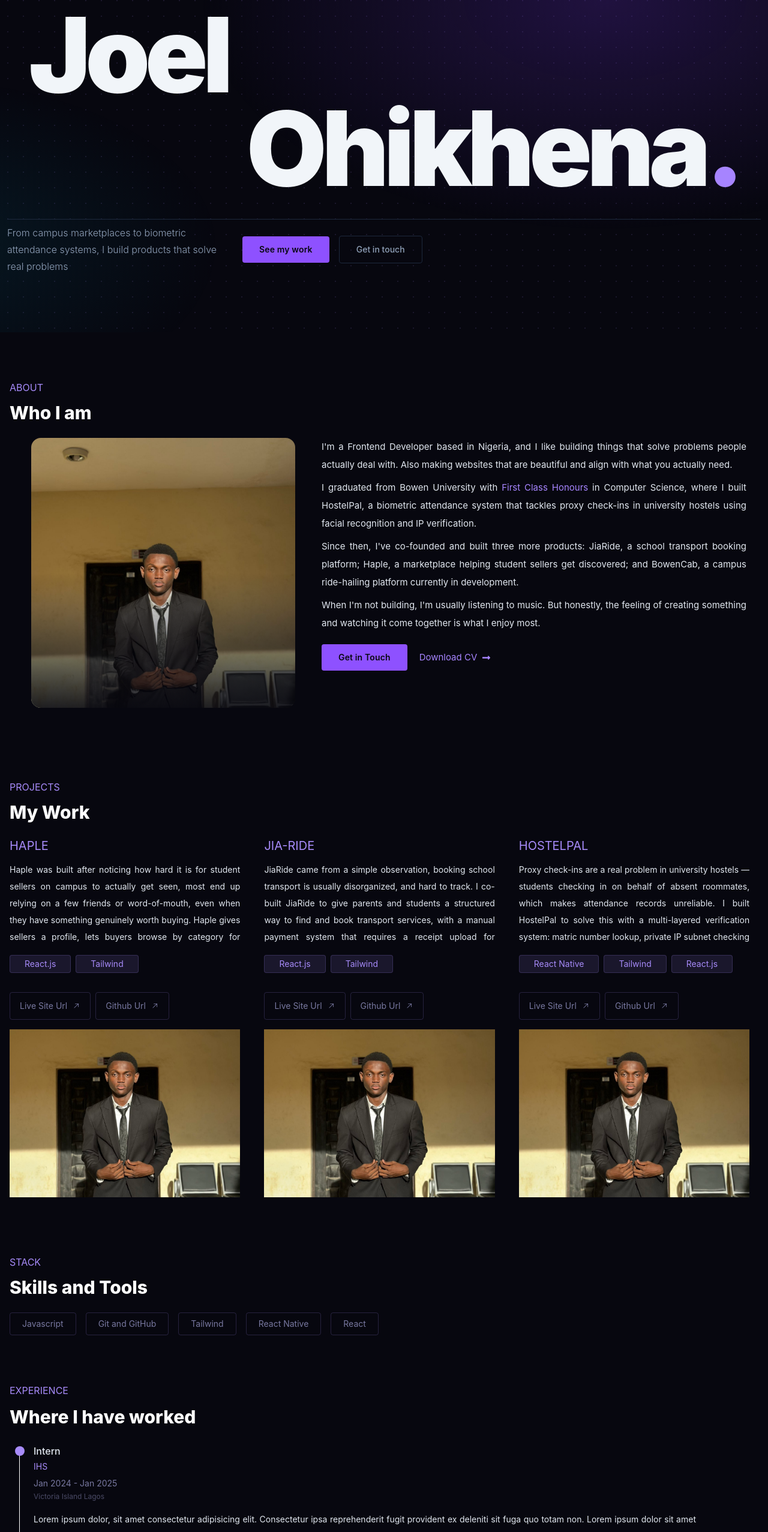
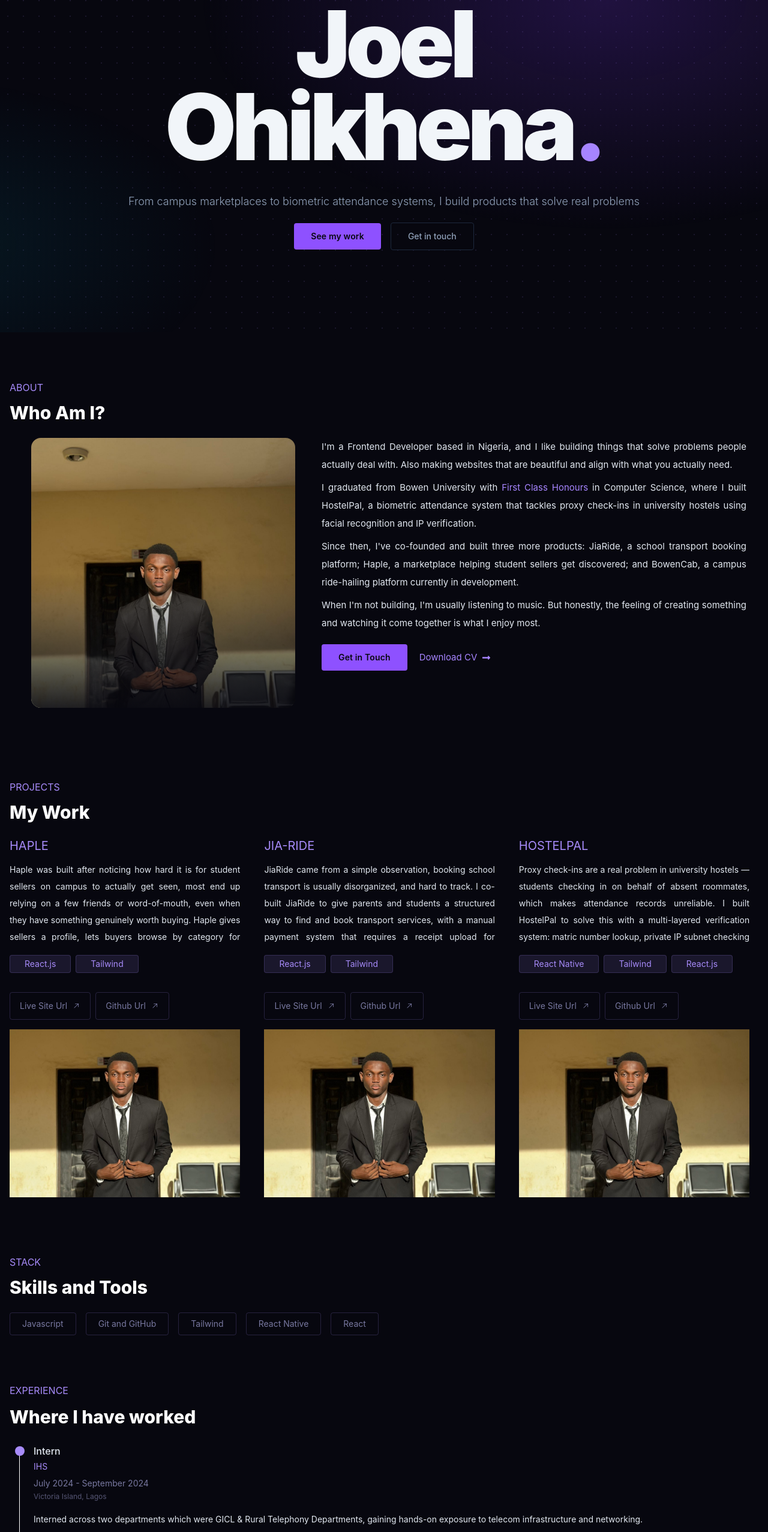
Before and after one commit to Joel1716/My-Portfolio, a React app: page / in a window 1280 px wide. Shown: the part 246-2800 px from the top of the page at 60% size. Built offline with nearby package versions, Linux system fonts and the light colour scheme; the HTML template or start-up script is replaced by a standard one.

Commit message:
NavBar made responsive

```diff
--- a/src/About.jsx
+++ b/src/About.jsx
@@ -3,9 +3,9 @@ export default function About() {
   return (
     <section className="px-4 pb-10">
       <h2>About</h2>
-      <p>Who I am</p>
+      <p>Who Am I?</p>
       <div className="grid lg:grid-cols-[1fr_1.5fr] gap-7 lg:gap-7 lg:mx-5">
-        <div className=" ax-w-100 mx-auto md:max-w-110 ">
+        <div className="max-w-100 mx-auto md:max-w-110 ">
           {/* Image Frame */}
           <div className="relative overflow-hidden rounded-2xl max-h-[450px]">
             <img
--- a/src/EachExperience.jsx
+++ b/src/EachExperience.jsx
@@ -7,9 +7,9 @@ export default function EachExperience({ experience }) {
           <h3 className="text-base font-medium">{experience.role}</h3>
           <p className="text-primary-accent">{experience.company}</p>
         </div>
-        <div className="flex flex-col gap-[0.2rem]">
-          <p className="text-fg-muted text-sm">Jan 2024 - Jan 2025</p>
-          <p className="text-fg-muted/60 text-xs">Victoria Island Lagos</p>
+        <div className="flex flex-col gap-[0.2rem] text-right lg:text-left">
+          <p className="text-fg-muted text-sm">{experience.duration}</p>
+          <p className="text-fg-muted/70 text-xs">{experience.location}</p>
         </div>
       </div>
       <ul className="space-y-3">
--- a/src/Experience.jsx
+++ b/src/Experience.jsx
@@ -5,21 +5,20 @@ export default function Experience() {
     {
       role: "Intern",
       company: "IHS",
-      duration: "Jan 2024",
-      location: "Victoria",
+      duration: "July 2024 - September 2024",
+      location: "Victoria Island, Lagos",
       actions: [
-        "Lorem ipsum dolor, sit amet consectetur adipisicing elit. Consectetur ipsa reprehenderit fugit provident ex deleniti sit fuga quo totam non. Lorem ipsum dolor sit amet consectetur adipisicing elit. Sit ipsum ea nostrum hic, soluta enim repellendus modi id. Pariatur, sapiente!",
-        "Lorem ipsum dolor, sit amet consectetur adipisicing elit. Consectetur ipsa reprehenderit fugit provident ex deleniti sit fuga quo totam non.",
+        "Interned across two departments which were GICL & Rural Telephony Departments, gaining hands-on exposure to telecom infrastructure and networking.",
+        "Documented completed project work across multiple states in Nigeria using Lepton, IHS's internal tracking software, and gained hands-on networking experience",
       ],
     },
     {
       role: "Intern",
-      company: "IHS",
-      duration: "Jan 2024",
-      location: "Victoria",
+      company: "CBNL",
+      duration: "July 2025 - September 2025",
+      location: "Lekki, Lagos",
       actions: [
-        "Lorem ipsum dolor, sit amet consectetur adipisicing elit. Consectetur ipsa reprehenderit fugit provident ex deleniti sit fuga quo totam non. Lorem ipsum dolor sit amet consectetur adipisicing elit. Sit ipsum ea nostrum hic, soluta enim repellendus modi id. Pariatur, sapiente!",
-        "Lorem ipsum dolor, sit amet consectetur adipisicing elit. Consectetur ipsa reprehenderit fugit provident ex deleniti sit fuga quo totam non.",
+        "Desgned and developed a responsive website prototype for CBNL, covering key pages including Home, About, Services, Solutions etc. Worked directly with the COO to gather requirements and incorporate feedback throughout development. The site wasn't ultimately adopted for official use, as my internship ended before the project could be finalized but the experience gave me hands-on practice",
       ],
     },
   ];
--- a/src/Home.jsx
+++ b/src/Home.jsx
@@ -12,7 +12,7 @@ export default function Home() {
   }, []);
 
   return (
-    <section className="flex flex-col relative min-h-screen overflow-hidden">
+    <section className="flex flex-col flex-1 relative min-h-screen overflow-hidden">
       <NavBar />
       <div
         ref={heroRef}
@@ -43,24 +43,24 @@ export default function Home() {
 
         <div
           className="relative z-10 mx-3 flex flex-col
-         flex-grow justify-center space-y-4 md: space-y-10"
+         flex-grow justify-center space-y-4 md: space-y-10 text-center"
         >
           <div>
-            <div className="relative z-10 inline-flex items-center gap-[0.55rem] mt-27 sm:mt-30 self-start font-mono text-[11px] tracking-[0.12em] uppercase text-slate-400 bg-[#0e0e1c]/60 border border-slate-800 backdrop-blur-md px-[0.9rem] py-[0.45rem] pl-[0.7rem] rounded-full sm:mb-6">
+            <div className="relative z-10 inline-flex items-center gap-[0.55rem] self-start font-mono text-base tracking-[0.12em] uppercase text-slate-400 ">
               Frontend Developer
             </div>
-            <h1 className="flex flex-col text-[clamp(4.1rem,13.5vw,13.5rem)] font-black tracking-[-0.05em]  sm:leading-[0.9]  m-0 select-none sm:px-9">
+            <h1 className="flex flex-col text-[clamp(4.5rem,12vw,11rem)] font-black tracking-[-0.05em]  sm:leading-[0.9]  m-0 select-none sm:px-9">
               <span className="block text-slate-100 transition-colors duration-300">
                 Joel
               </span>
-              <span className="block text-right text-slate-100 transition-colors duration-300">
+              <span className="block text-slate-100 transition-colors duration-300">
                 Ohikhena<span className="text-violet-400">.</span>
               </span>
             </h1>
           </div>
           {/*  */}
-          <div className="flex flex-col md:flex-row gap-3 sm:border-t border-slate-800 mb-3">
-            <p className="text-base font-light text-slate-400 leading-[1.75] max-w-[380px] sm:mt-2">
+          <div className="flex flex-col gap-3 mb-3 items-center">
+            <p className="text-lg font-light text-slate-400 leading-[1.75]">
               From campus marketplaces to biometric attendance systems, I build
               products that solve real problems
             </p>
--- a/src/NavBar.jsx
+++ b/src/NavBar.jsx
@@ -1,11 +1,16 @@
+import { useState } from "react";
+import { RxHamburgerMenu } from "react-icons/rx";
+import { MdClose } from "react-icons/md";
+
 export default function NavBar() {
+  const [navShow, setNavShow] = useState(false);
   return (
-    <nav className="fixed left-0 right-0 flex justify-between items-center bg-[#07070fbf] py-0 px-3 border-b z-100 border-b-[#FFFFFF12] select-none">
+    <nav className="sticky top-0 right-0 left-0 flex justify-between items-center bg-[#07070fbf] py-0 pl-3 pr-8 sm:pr-12 border-b z-100 border-b-[#FFFFFF12] select-none">
       <div className="max-w-22 sm:max-w-25">
         <img className="w-full" src="Logo.png" alt="My Brand Logo" />
       </div>
-      <div className="flex items-center gap-9">
-        <ul className="hidden sm:flex items-center gap-9 text-[16px] text-[#7878a0]">
+      <div className="hidden sm:flex items-center gap-9">
+        <ul className={`flex items-center gap-9 text-[16px] text-[#7878a0]`}>
           <li>
             <a href="#">About</a>
           </li>
@@ -20,6 +25,35 @@ export default function NavBar() {
           <a href="#">Hire Me</a>
         </button>
       </div>
+      <div
+        onClick={() => setNavShow((ns) => !ns)}
+        className="sm:hidden text-2xl"
+      >
+        {navShow ? <MdClose /> : <RxHamburgerMenu />}
+      </div>
+      {/* Mobile Menu Dropdown Panel */}
+      {navShow && (
+        <div className="absolute top-full left-0 w-full bg-[#07070fbf] p-6 flex flex-col gap-6 sm:hidden z-50">
+          <ul className="flex flex-col gap-4 text-base text-slate-300 font-medium">
+            <li>
+              <a href="#">About</a>
+            </li>
+            <li>
+              <a href="#">Project</a>
+            </li>
+            <li>
+              <a href="#">Experience</a>
+            </li>
+          </ul>
+
+          <button
+            onClick={() => setNavShow((ns) => !ns)}
+            className="py-2 text-primary-accent border border-border-color rounded uppercase font-bold"
+          >
+            <a href="#">Hire Me</a>
+          </button>
+        </div>
+      )}
     </nav>
   );
 }
--- a/src/index.css
+++ b/src/index.css
@@ -25,3 +25,12 @@
     @apply inline-flex items-center gap-2 text-sm font-semibold tracking-[0.01em] bg-violet-500 text-[#07070f] px-7 py-3 rounded transition-all duration-200 hover:opacity-90 hover:-translate-y-0.5;
   }
 }
+
+@layer utilities {
+  .navShow {
+    @apply flex flex-col absolute top-0 right-0 pt-20 pb-8 px-15 bg-white;
+  }
+  .navShow ul {
+    @apply flex-col;
+  }
+}
```
